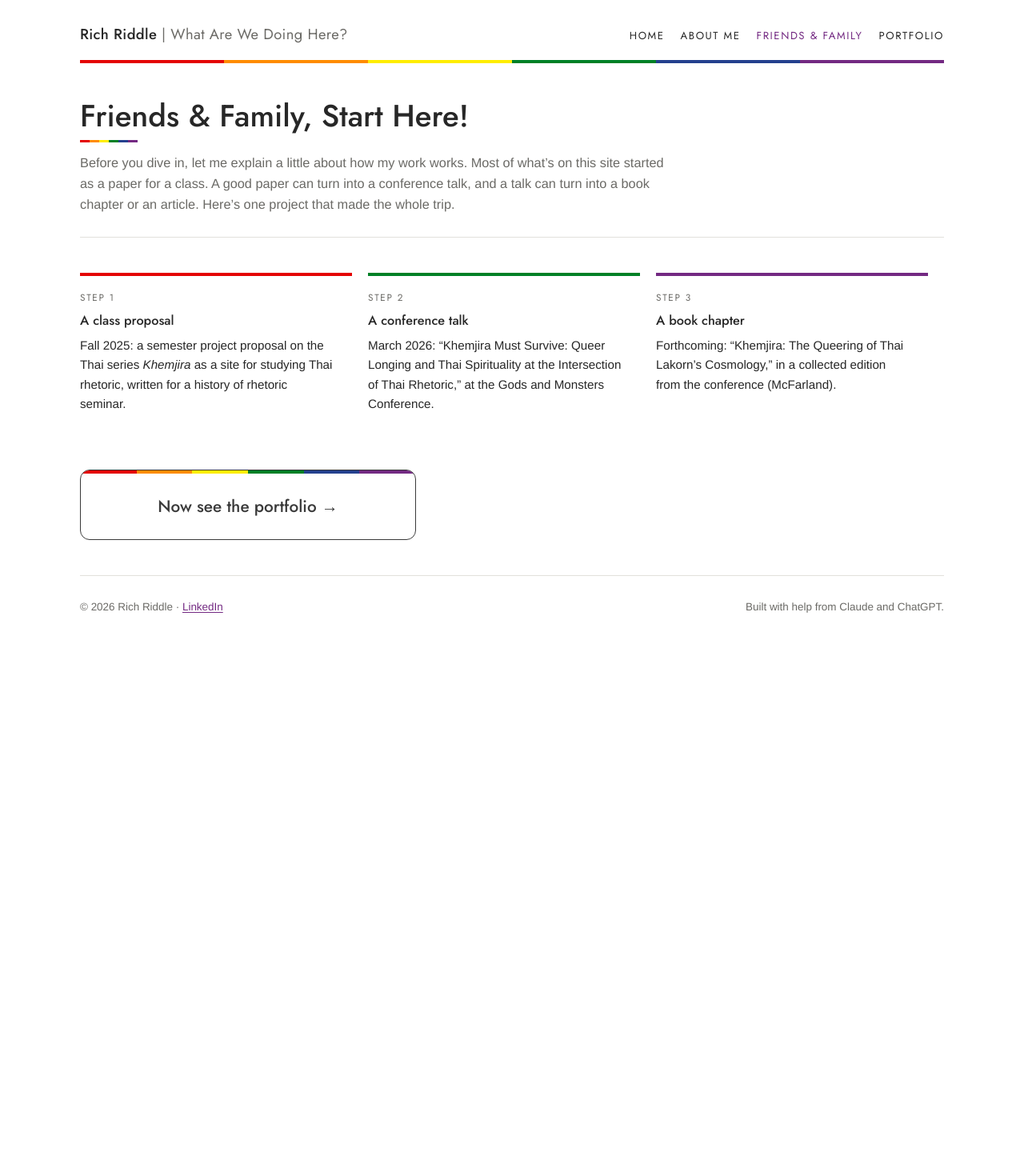
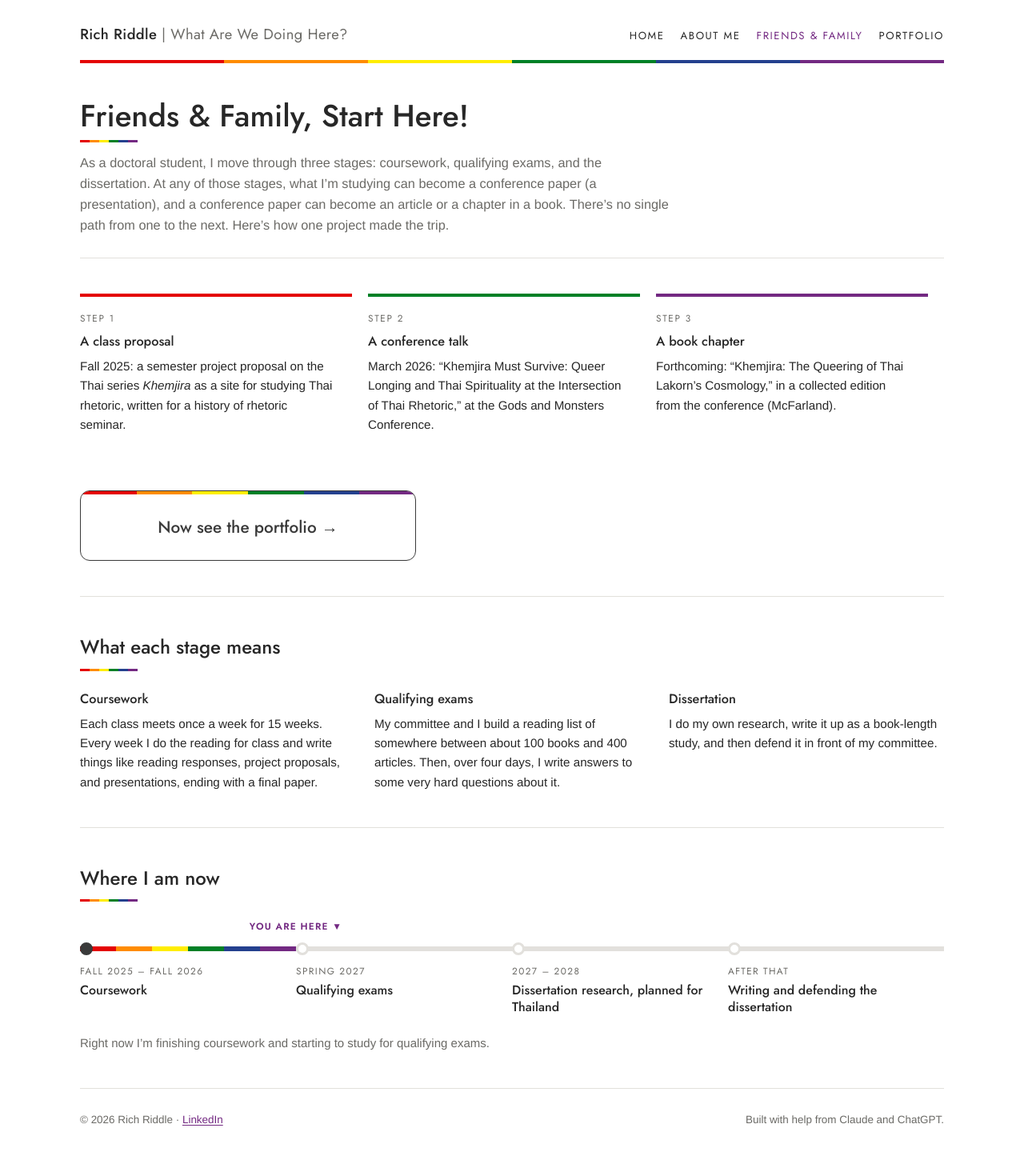
Before and after one commit to prof-richriddle/portfolio, a Jekyll site: the page built from family.html, in a window 1280 px wide. Shown: the whole page at 80% size. Built offline with Jekyll 4.4.1, drawn with Linux system fonts in a browser that asks for light colours; before the commit the page ends 900 px from its top, so only the background shows below that.

Commit message:
Add files via upload

```diff
--- a/assets/css/style.css
+++ b/assets/css/style.css
@@ -202,3 +202,44 @@ nav.top a[aria-current="page"] { color: var(--accent); }
 .tile .tile-meta { font-size: .9rem; margin-top: 10px; padding-top: 10px; border-top: 1px solid var(--line); }
 .tile .tile-meta + .abs { border-top: 0; padding-top: 0; margin-top: 8px; }
 .tile summary .kind { margin-bottom: -4px; }
+
+/* ===== timeline (Friends & Family) ===== */
+.timeline { list-style: none; margin: 0; padding: 34px 0 0; display: grid; grid-template-columns: repeat(4, minmax(0, 1fr)); position: relative; counter-reset: tl; }
+.timeline li { position: relative; padding: 22px 14px 0 0; display: grid; gap: 4px; align-content: start; min-width: 0; }
+.timeline li::before { content: ""; position: absolute; left: 0; right: 0; top: 0; height: 6px; background: var(--line); }
+.timeline li::after { content: ""; position: absolute; left: 0; top: -5px; width: 16px; height: 16px; border-radius: 50%; background: var(--bg); border: 3px solid var(--line); box-sizing: border-box; }
+.tl-when { font-family: var(--display); font-size: .74rem; letter-spacing: .12em; text-transform: uppercase; color: var(--muted); }
+.tl-what { font-family: var(--display); font-weight: 500; font-size: 1rem; line-height: 1.3; }
+/* finished and current stages get the flag */
+.timeline[data-current="1"] li:nth-child(-n+1)::before,
+.timeline[data-current="2"] li:nth-child(-n+2)::before,
+.timeline[data-current="3"] li:nth-child(-n+3)::before,
+.timeline[data-current="4"] li:nth-child(-n+4)::before { background: var(--pride); }
+.timeline[data-current="1"] li:nth-child(-n+1)::after,
+.timeline[data-current="2"] li:nth-child(-n+2)::after,
+.timeline[data-current="3"] li:nth-child(-n+3)::after,
+.timeline[data-current="4"] li:nth-child(-n+4)::after { border-color: var(--charcoal); background: var(--charcoal); }
+/* "You are here" marker at the end of the current stage */
+.timeline[data-current="1"] li:nth-child(1),
+.timeline[data-current="2"] li:nth-child(2),
+.timeline[data-current="3"] li:nth-child(3),
+.timeline[data-current="4"] li:nth-child(4) { --here: 1; }
+.timeline[data-current="1"] li:nth-child(1) .tl-when::before,
+.timeline[data-current="2"] li:nth-child(2) .tl-when::before,
+.timeline[data-current="3"] li:nth-child(3) .tl-when::before,
+.timeline[data-current="4"] li:nth-child(4) .tl-when::before {
+  content: "You are here ▼"; position: absolute; right: 0; top: -34px; transform: translateX(50%);
+  font-family: var(--display); font-size: .74rem; letter-spacing: .1em; text-transform: uppercase; color: var(--accent); white-space: nowrap; font-weight: 600;
+}
+.tl-note { margin: 0; color: var(--muted); }
+@media (max-width: 640px) {
+  .timeline { grid-template-columns: minmax(0, 1fr); padding: 0 0 0 26px; gap: 22px; }
+  .timeline li { padding: 0; }
+  .timeline li::before { left: -20px; right: auto; top: 0; bottom: -22px; width: 6px; height: auto; }
+  .timeline li:last-child::before { bottom: 0; }
+  .timeline li::after { left: -25px; top: 0; }
+  .timeline[data-current="1"] li:nth-child(1) .tl-when::before,
+  .timeline[data-current="2"] li:nth-child(2) .tl-when::before,
+  .timeline[data-current="3"] li:nth-child(3) .tl-when::before,
+  .timeline[data-current="4"] li:nth-child(4) .tl-when::before { content: "◀ You are here"; position: static; transform: none; display: block; margin-bottom: 2px; }
+}
--- a/family.html
+++ b/family.html
@@ -5,7 +5,7 @@ title: Friends & Family
 <!-- ===== FRIENDS & FAMILY (edit the text on this page) ===== -->
 <div class="page-head">
   <h1>Friends &amp; Family, Start Here!</h1>
-  <p>Before you dive in, let me explain a little about how my work works. Most of what’s on this site started as a paper for a class. A good paper can turn into a conference talk, and a talk can turn into a book chapter or an article. Here’s one project that made the whole trip.</p>
+  <p>As a doctoral student, I move through three stages: coursework, qualifying exams, and the dissertation. At any of those stages, what I’m studying can become a conference paper (a presentation), and a conference paper can become an article or a chapter in a book. There’s no single path from one to the next. Here’s how one project made the trip.</p>
 </div>
 
 <section aria-label="One project, start to finish">
@@ -19,3 +19,27 @@ title: Friends & Family
 <section class="next">
   <a class="big-btn big-btn--main" href="{{ '/portfolio.html' | relative_url }}"><span class="big-label">Now see the portfolio →</span><span class="big-sub">Major work, writing samples, and abstracts</span></a>
 </section>
+
+<!-- ===== WHAT EACH STAGE MEANS (edit the text here) ===== -->
+<section aria-labelledby="stages-h">
+  <div class="sec-head"><h2 id="stages-h">What each stage means</h2></div>
+  <div class="teach">
+    <div><h3>Coursework</h3><p>Each class meets once a week for 15 weeks. Every week I do the reading for class and write things like reading responses, project proposals, and presentations, ending with a final paper.</p></div>
+    <div><h3>Qualifying exams</h3><p>My committee and I build a reading list of somewhere between about 100 books and 400 articles. Then, over four days, I write answers to some very hard questions about it.</p></div>
+    <div><h3>Dissertation</h3><p>I do my own research, write it up as a book-length study, and then defend it in front of my committee.</p></div>
+  </div>
+</section>
+
+<!-- ===== WHERE I AM NOW =====
+     To move the "You are here" marker, change data-current below:
+     1 = coursework, 2 = qualifying exams, 3 = dissertation research, 4 = writing and defending -->
+<section aria-labelledby="now-h">
+  <div class="sec-head"><h2 id="now-h">Where I am now</h2></div>
+  <ol class="timeline" data-current="1">
+    <li><span class="tl-when">Fall 2025 – Fall 2026</span><span class="tl-what">Coursework</span></li>
+    <li><span class="tl-when">Spring 2027</span><span class="tl-what">Qualifying exams</span></li>
+    <li><span class="tl-when">2027 – 2028</span><span class="tl-what">Dissertation research, planned for Thailand</span></li>
+    <li><span class="tl-when">After that</span><span class="tl-what">Writing and defending the dissertation</span></li>
+  </ol>
+  <p class="tl-note">Right now I’m finishing coursework and starting to study for qualifying exams.</p>
+</section>
```
